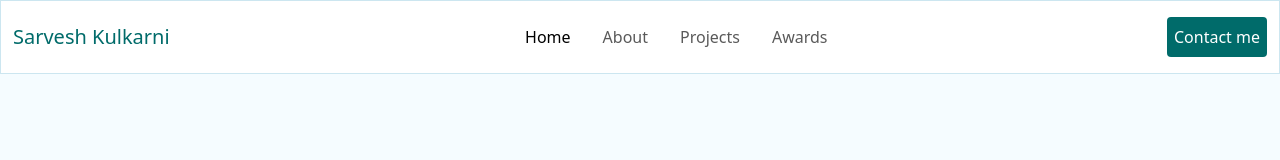
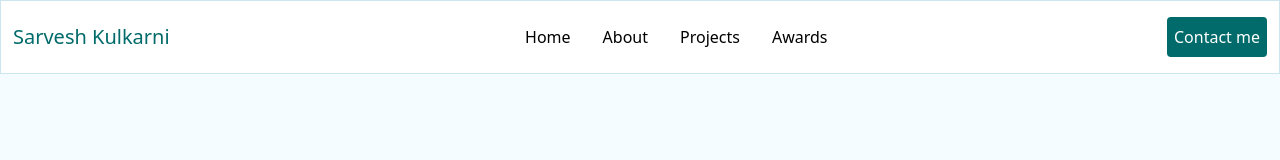
Before and after one commit to SarveshKulkarni1111/Portfolio, a React (Create React App) app: page / in a window 1280 px wide. Shown: the top 160 px of the page. Built offline with nearby package versions, Linux system fonts and the light colour scheme.

Commit message:
Navbar responsive

```diff
--- a/src/components/navbar/Navbar.js
+++ b/src/components/navbar/Navbar.js
@@ -24,7 +24,7 @@ const CustomNavbar = () => {
           <Nav className='ms-auto'>
             <Nav.Link>
               <Link
-                className='nav-link'
+                className='nav-link text-black'
                 activeClass='active'
                 to='home'
                 spy={true}
@@ -36,7 +36,7 @@ const CustomNavbar = () => {
             </Nav.Link>
             <Nav.Link>
               <Link
-                className='nav-link'
+                className='nav-link text-black'
                 to='about'
                 spy={true}
                 smooth={true}
@@ -47,7 +47,7 @@ const CustomNavbar = () => {
             </Nav.Link>
             <Nav.Link>
               <Link
-                className='nav-link'
+                className='nav-link text-black'
                 to='projects'
                 spy={true}
                 smooth={true}
@@ -58,7 +58,7 @@ const CustomNavbar = () => {
             </Nav.Link>
             <Nav.Link>
               <Link
-                className='nav-link'
+                className='nav-link text-black'
                 to='awards'
                 spy={true}
                 smooth={true}
```
